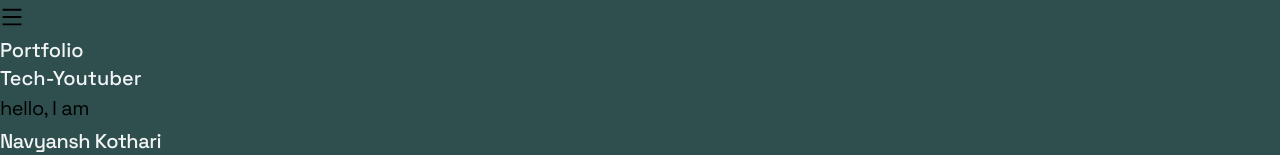
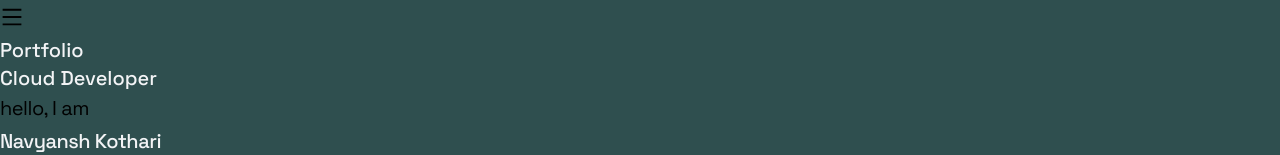
Before and after one commit to navyansh1/NavyGeeks-Website, a React (Vite) app: page / in a window 1280 px wide. Shown: the part 187-342 px from the top of the page. Built offline with nearby package versions, Linux system fonts and the light colour scheme.

Commit message:
adding new work exp

```diff
--- a/src/components/Experience.jsx
+++ b/src/components/Experience.jsx
@@ -8,8 +8,16 @@ import hackclubimg from '/src/assets/hackclub.png';
 import ethnusimg from '/src/assets/ethnus.png';
 import ec_cellimg from '/src/assets/e-cell.png';
 import hitwicketimg from '/src/assets/hitwicket.png';
+import ganitimg from '/src/assets/ganit.png';
 
 const experiences = [
+    {
+        company: 'Ganit Inc',
+        period: 'Sep 2025 - Present',
+        description: 'Data Engineer',
+        icon: ganitimg,
+        link: 'https://www.ganitinc.com',
+    },
     {
         company: 'Hitwicket',
         period: 'Dec 2024 - Aug 2025',
@@ -73,7 +81,7 @@ const Experience = () => {
                     <div className='flex items-center justify-between mb-3'>
                         <h2 className='text-gray-100 text-2xl font-semibold'>{experience.company}</h2>
                         <div className="flex-shrink-0">
-                            <img src={experience.icon} alt={`${experience.company} icon`} className={`rounded-full ${experience.company === 'Hitwicket' ? 'w-24 h-12' : 'w-12 h-12'}`} />
+                            <img src={experience.icon} alt={`${experience.company} icon`} className={`rounded-full ${experience.company === 'Hitwicket' ? 'w-24 h-12' : experience.company === 'Ganit Inc' ? 'w-20 h-16' : 'w-12 h-12'}`} />
                         </div>
                     </div>
                     <p className='text-gray-300 text-sm mb-2 font-medium'>{experience.period}</p>
@@ -94,7 +102,7 @@ const Experience = () => {
                                 rel="noopener noreferrer"
                                 className='mt-4 inline-block px-3 py-1.5 border-2 border-yellow-500 text-white text-sm font-semibold rounded-lg hover:bg-yellow-500 hover:text-gray-900 transition duration-300'
                             >
-                                {experience.company === 'YouTube: NavyGeeks' ? 'View Channel' : experience.company === 'Hitwicket' ? 'View Website' : 'View Works'}
+                                {experience.company === 'YouTube: NavyGeeks' ? 'View Channel' : experience.company === 'Hitwicket' ? 'View Website' : experience.company === 'Ganit Inc' ? 'View Website' : 'View Works'}
                             </a>
                         )}
                         {experience.portfolioLink && (
--- a/src/components/Hero.jsx
+++ b/src/components/Hero.jsx
@@ -45,14 +45,12 @@ const Hero = () => {
                     sequence={[
                         "Fullstack Dev",
                         1000,
-                        "Webdesigner",
+                        "Web Developer",
+                        1000,
+                        "Cloud Developer",
                         1000,
                         "Tech-Youtuber",
                         1000,
-                        "Cloud Developer",
-                        1000,
-                        "iOS App Developer",
-                        1000
                     ]}
                     speed={35}
                     repeat={Infinity}
```
Also changed, not shown: src/assets/ganit.png (added).
